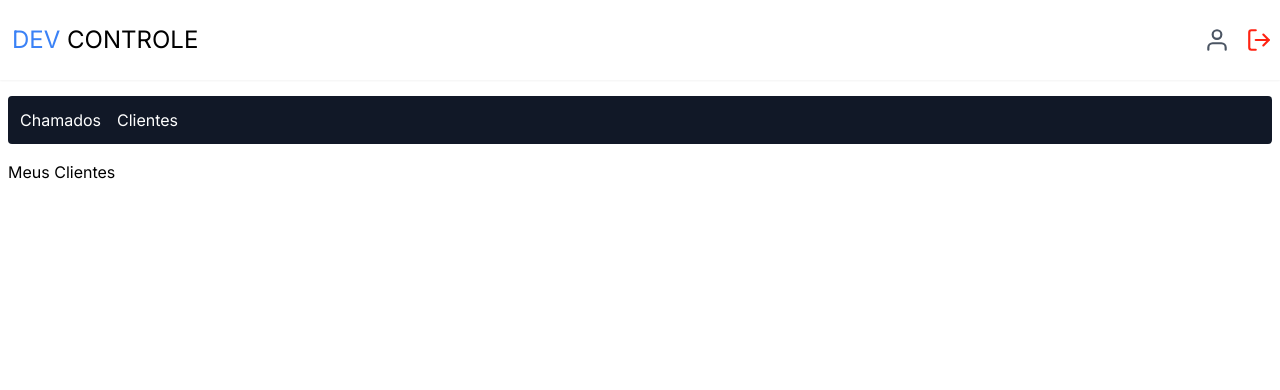
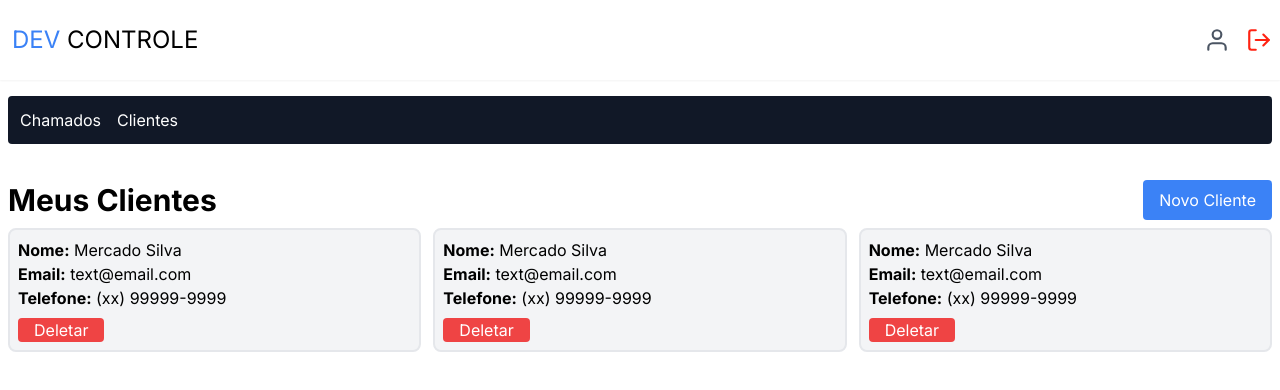
Before and after one commit to WigorCosta21/devcontrole, a Next.js app: page /dashboard/customer in a window 1280 px wide. Shown: the top 390 px of the page. Built offline with nearby package versions, Linux system fonts and the light colour scheme; no server answers; sample sign-in values are in the browser's storage.

Commit message:
feat: created customer page

```diff
--- /dev/null
+++ b/src/app/dashboard/customer/components/Card/index.tsx
@@ -0,0 +1,18 @@
+export const CardCustomer = () => {
+  return (
+    <article className="flex flex-col bg-gray-100 border-2 p-2 rounded-lg gap2 hover:scale-105 duration-300">
+      <h2>
+        <span className="font-bold">Nome:</span> Mercado Silva
+      </h2>
+      <p>
+        <span className="font-bold">Email:</span> text@email.com
+      </p>
+      <p>
+        <span className="font-bold">Telefone:</span> (xx) 99999-9999
+      </p>
+      <button className="bg-red-500 px-4 rounded text-white mt-2 self-start">
+        Deletar
+      </button>
+    </article>
+  );
+};
--- /dev/null
+++ b/src/app/dashboard/customer/new/page.tsx
@@ -0,0 +1,11 @@
+import { Container } from "@/components/Container";
+
+const NewCustomer = () => {
+  return (
+    <Container>
+      <h1>Página Cadastro Cliente</h1>
+    </Container>
+  );
+};
+
+export default NewCustomer;
--- a/src/app/dashboard/customer/page.tsx
+++ b/src/app/dashboard/customer/page.tsx
@@ -2,6 +2,8 @@
 import { redirect } from "next/navigation";
 import { authOptions } from "@/lib/auth";
 import { Container } from "@/components/Container";
+import Link from "next/link";
+import { CardCustomer } from "./components/Card";
 
 export const Customer = async () => {
   const session = await getServerSession(authOptions);
@@ -11,10 +13,22 @@
   }
   return (
     <Container>
-      <main>
-        <div>
-          <h1>Meus Clientes</h1>
+      <main className="mt-9 mb-2">
+        <div className="flex items-center justify-between">
+          <h1 className="text-3xl font-bold">Meus Clientes</h1>
+          <Link
+            href="/dashboard/customer/new"
+            className="bg-blue-500 text-white px-4 py-2 rounded"
+          >
+            Novo Cliente
+          </Link>
         </div>
+
+        <section className="grid grid-cols-1 sm:grid-cols-2 lg:grid-cols-3 gap-3 mt-2">
+          <CardCustomer />
+          <CardCustomer />
+          <CardCustomer />
+        </section>
       </main>
     </Container>
   );
```
